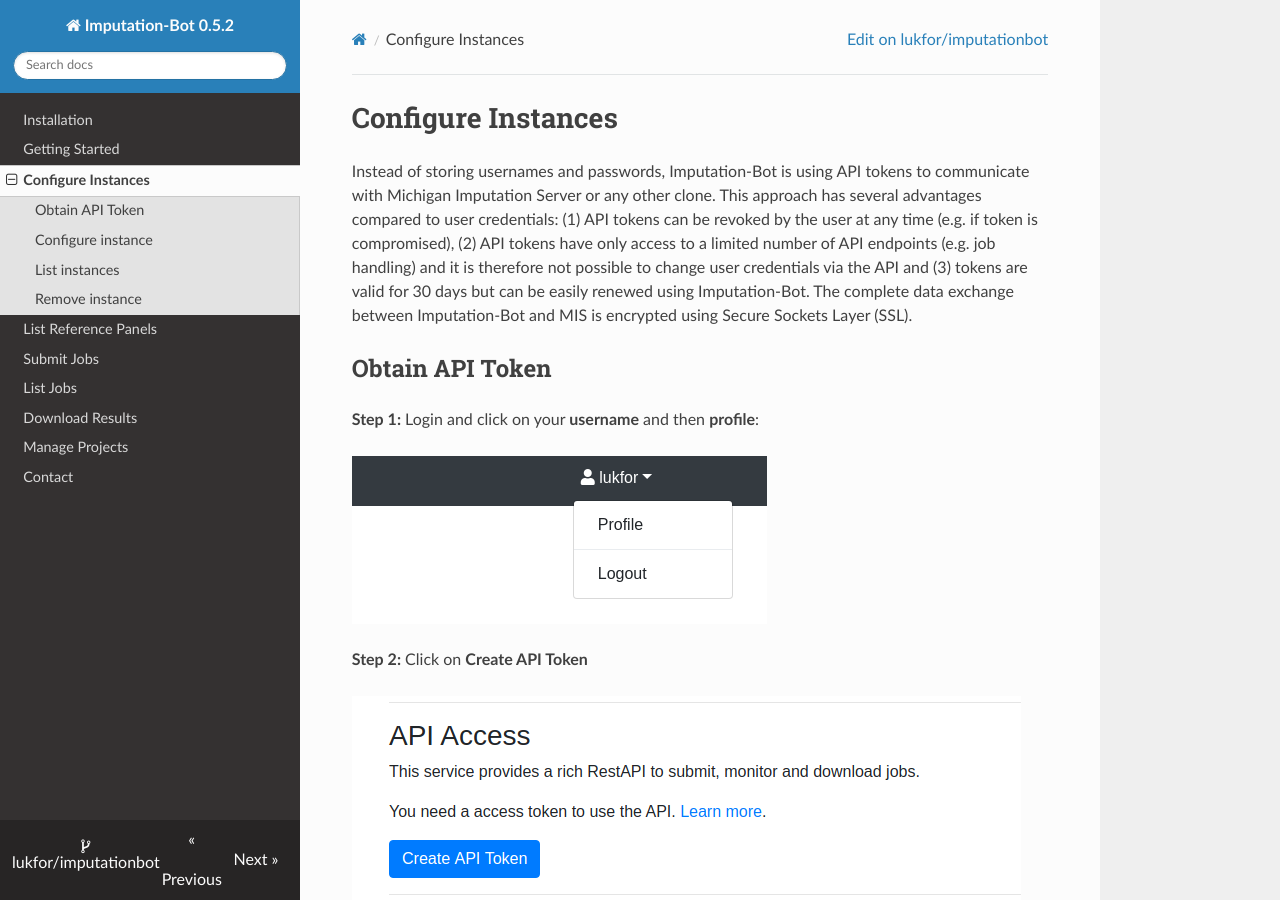
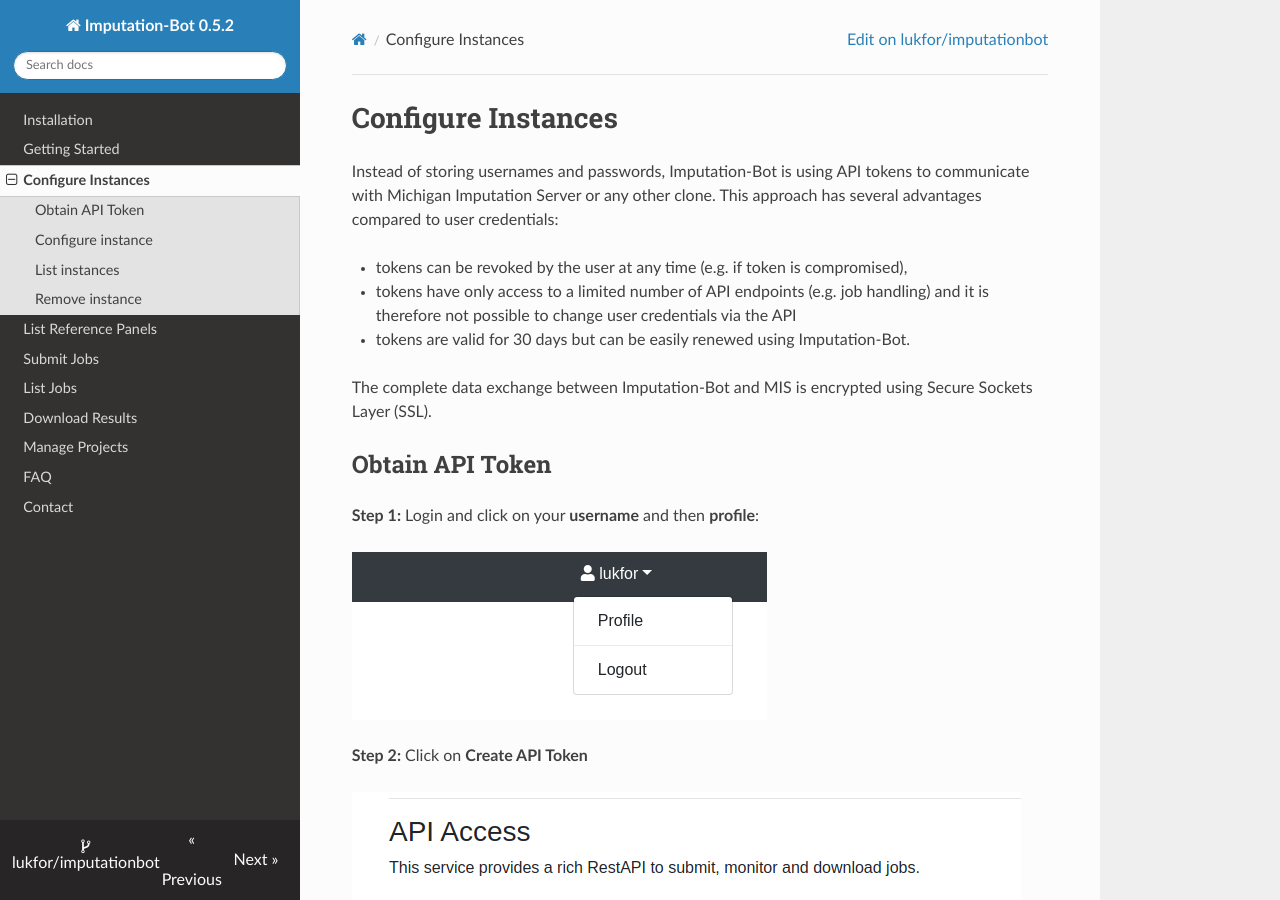
Before and after one commit to lukfor/imputationbot, an MkDocs documentation site: the page built from docs/instances.md, in a window 1280 px wide and 900 px high. Built offline with MkDocs 1.6.1, drawn with Linux system fonts in a browser that asks for light colours; nearby versions of some CDN libraries; old or Windows-style settings are respelled for this version of MkDocs.

Commit message:
Update docs

```diff
--- a/docs/instances.md
+++ b/docs/instances.md
@@ -1,6 +1,12 @@
 # Configure Instances
 
-Instead of storing usernames and passwords, Imputation-Bot is using API tokens to communicate with Michigan Imputation Server or any other clone. This approach has several advantages compared to user credentials: (1) API tokens can be revoked by the user at any time (e.g. if token is compromised), (2) API tokens have only access to a limited number of API endpoints (e.g. job handling) and it is therefore not possible to change user credentials via the API and (3) tokens are valid for 30 days but can be easily renewed using Imputation-Bot. The complete data exchange between Imputation-Bot and MIS is encrypted using Secure Sockets Layer (SSL).
+Instead of storing usernames and passwords, Imputation-Bot is using API tokens to communicate with Michigan Imputation Server or any other clone. This approach has several advantages compared to user credentials:
+
+- tokens can be revoked by the user at any time (e.g. if token is compromised),
+- tokens have only access to a limited number of API endpoints (e.g. job handling) and it is therefore not possible to change user credentials via the API
+- tokens are valid for 30 days but can be easily renewed using Imputation-Bot.
+
+The complete data exchange between Imputation-Bot and MIS is encrypted using Secure Sockets Layer (SSL).
 
 ## Obtain API Token
 
--- a/mkdocs.yml
+++ b/mkdocs.yml
@@ -10,6 +10,7 @@ pages:
 - List Jobs: list-jobs.md
 - Download Results: download-results.md
 - Manage Projects: projects.md
+- FAQ: faq.md
 - Contact: contact.md
 
 repo_name: lukfor/imputationbot
```
Also changed, not shown: docs/faq.md (added, +18 -0 lines), docs/index.md (+2 -1 lines), docs/reference-panels.md (+3 -1 lines).
